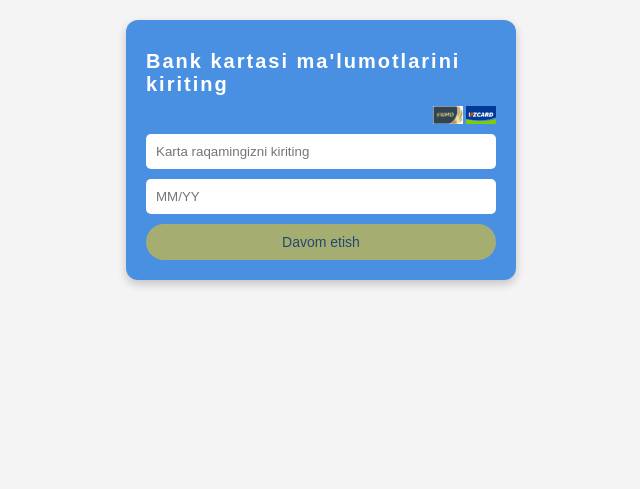
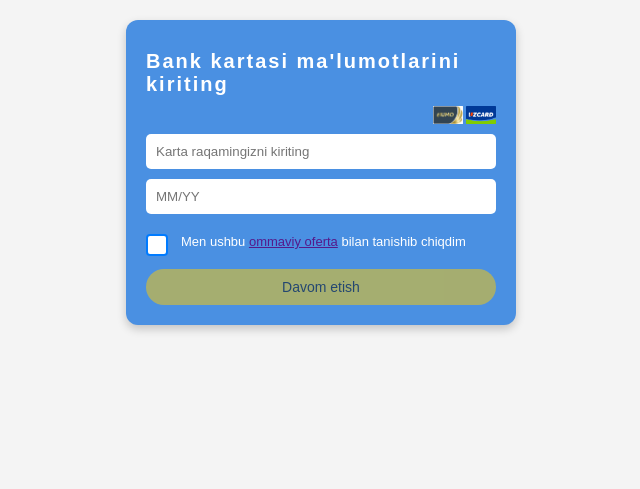
Before and after one commit to xiidot1303/giza_subscription, a Django app: page /subscribe/set-card in a window 1280 px wide. Shown: the top 489 px of the page, without its empty margins (319-959 px from the left). Run offline with Django 4.2, Linux system fonts and the light colour scheme; data that the repository does not hold is empty; parts of the project's set-up code (start-up, migrations or seed data) failed here and were passed over; some libraries are stand-ins or nearby versions.

Commit message:
add offerta in set card page

```diff
--- a/bot/templates/profile/card_info/script.js
+++ b/bot/templates/profile/card_info/script.js
@@ -7,18 +7,24 @@ function toggleEditForm() {
     editButton.style.display = editForm.style.display === 'block' ? 'none' : 'block';
 }
 
-function validateCardNumber() {
+function toggleContinueButton() {
+    const continueButton = document.getElementById('continueButton');
     const cardNumberInput = document.getElementById('newCardNumber');
-    const continueButton = document.getElementById('continueButton');
     const cardNumberLength = cardNumberInput.value.replace(/\s/g, '').length;
-
-    if (cardNumberLength === 16) {
+    const checkbox = document.getElementById("terms");
+    if (cardNumberLength === 16 && checkbox.checked) {
         continueButton.classList.add('enabled');
         continueButton.disabled = false;
     } else {
         continueButton.classList.remove('enabled');
         continueButton.disabled = true;
     }
+
+}
+
+function validateCardNumber() {
+    toggleContinueButton();
+    const cardNumberInput = document.getElementById('newCardNumber');
     let value = cardNumberInput.value.replace(/\D/g, '');
     const formattedValue = value.replace(/(\d{4})(?=\d)/g, '$1 ');
     cardNumberInput.value = formattedValue;
--- a/bot/templates/profile/card_info/style.css
+++ b/bot/templates/profile/card_info/style.css
@@ -182,3 +182,64 @@
     width: 30px;
     margin-left: 3px;
 }
+
+.offer {
+    display: flex;
+    flex-direction: row;
+    max-height: 30px;
+    justify-content: start;
+    margin: 10px 10px 20px 0;
+}
+
+
+.offer input[type="checkbox"] {
+    display: none;
+  }
+
+  /* Style the custom checkbox label */
+.offer label {
+    position: relative;
+    display: inline-block;
+    padding-left: 35px; /* Space for the custom checkbox */
+    cursor: pointer;
+    font-size: 13px;
+    user-select: none; /* Disable text selection */
+  }
+
+  /* Custom checkbox design */
+.offer label::before {
+    content: "";
+    position: absolute;
+    left: 0;
+    top: 0;
+    width: 18px;
+    height: 18px;
+    background-color: #fff;
+    border: 2px solid #007BFF;
+    border-radius: 4px;
+    transition: background-color 0.3s, border-color 0.3s;
+  }
+
+  /* Checked state styles */
+.offer input[type="checkbox"]:checked + label::before {
+    background-color: #007BFF;
+    border-color: #0056b3;
+  }
+
+  /* Create the checkmark */
+.offer input[type="checkbox"]:checked + label::after {
+    content: "";
+    position: absolute;
+    left: 7px;
+    top: 3px;
+    width: 5px;
+    height: 10px;
+    border: solid white;
+    border-width: 0 3px 3px 0;
+    transform: rotate(45deg);
+  }
+
+  /* Hover effect */
+.offer label:hover::before {
+    border-color: #0056b3;
+  }
--- a/payment/templates/subscribe/set_card.html
+++ b/payment/templates/subscribe/set_card.html
@@ -45,7 +45,7 @@
             <b>
                 Bank kartasi ma'lumotlarini kiriting
             </b>
-          </div>
+        </div>
           <div class="card-icon">
             <img src="{% static 'humo.png' %}" alt="" class="card-icon">
             <img src="{% static 'uzcard.png' %}" alt="" class="card-icon">
@@ -58,6 +58,7 @@
             id="newCardNumber"
             placeholder="Karta raqamingizni kiriting"
             maxlength="19"
+            minlength="19"
             oninput="validateCardNumber()"
             required
           />
@@ -70,6 +71,12 @@
             oninput="formatExpiry()"
             required
           />
+          <div class="offer">
+            <input type="checkbox" id="terms" onclick="toggleContinueButton()" required>
+            <label for="terms" class="">
+              Men ushbu <a href="{{ offer_url }}" target="_blank">ommaviy oferta</a> bilan tanishib chiqdim
+            </label>
+          </div>
           <button
             class="continue-button"
             id="continueButton"
@@ -78,7 +85,6 @@
             Davom etish
           </button>
         </div>
-
         <!-- Verification Form -->
         <div class="verification-form" id="verificationForm">
           <input
--- a/payment/views/subscribe.py
+++ b/payment/views/subscribe.py
@@ -1,5 +1,6 @@
 from app.views import *
 from app.services.plan_service import *
+from app.services.setting_service import *
 from payment.services.payme.subscribe_api import *
 from payment.services.atmos.card_api import *
 from config import PAYME_CHECKOUT_URL
@@ -9,9 +10,11 @@ from config import DEBUG
 
 
 async def set_card(request: HttpRequest):
+    offer = await get_offer_url()
     context = {
         "api_host": request.build_absolute_uri('/'),
-        "debug": DEBUG
+        "debug": DEBUG,
+        "offer_url": offer
     }
     return render(request, 'subscribe/set_card.html', context=context)
 
```
Also changed, not shown: app/services/setting_service.py (added, +8 -0 lines).
